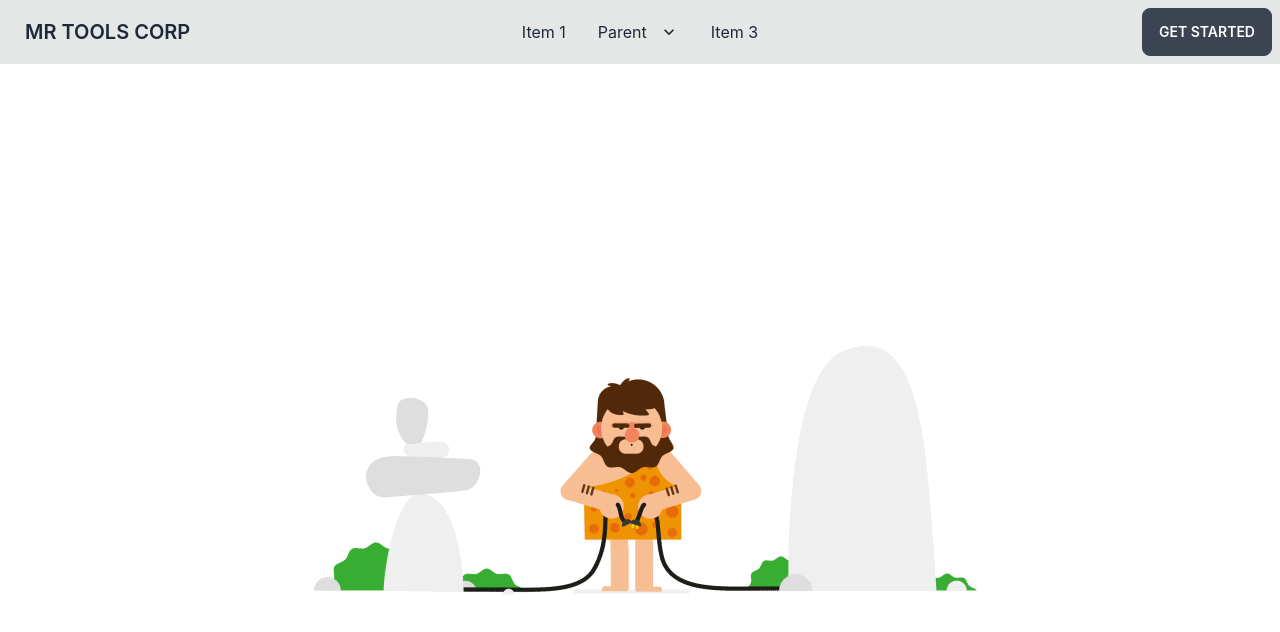
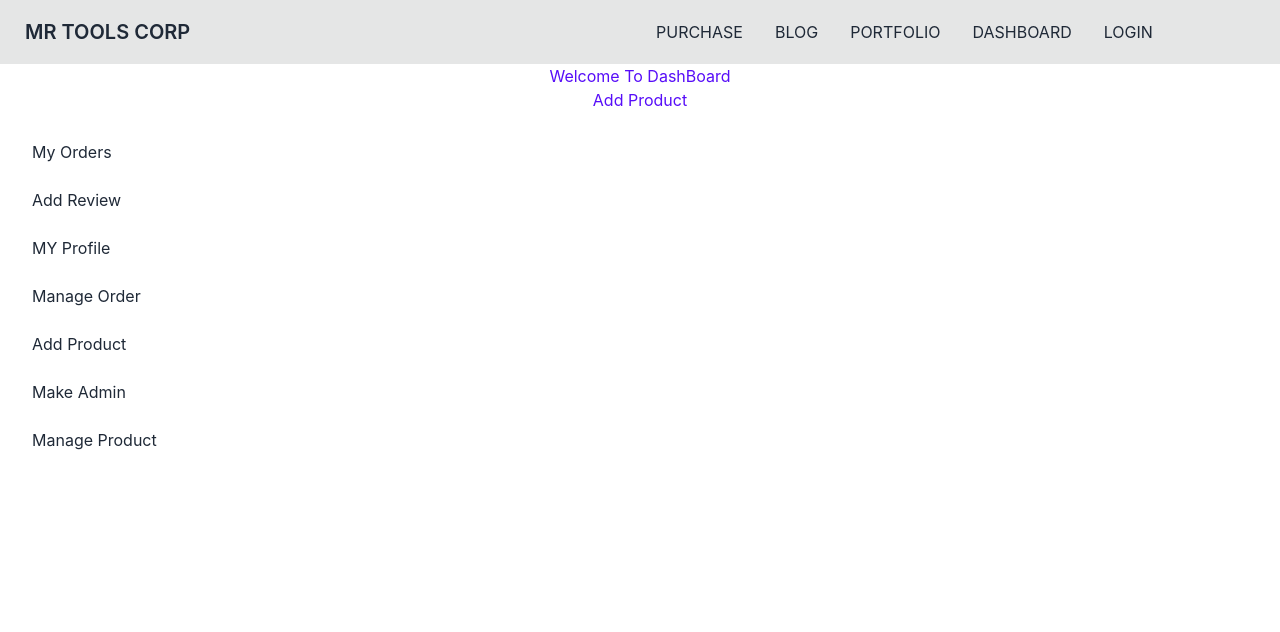
Before and after one commit to MD-MAHBUBUR-RAHMAN/manufacturer-client-assignment-twelve, a React (Create React App) app: page /dashboard/addproduct in a window 1280 px wide. Shown: the top 632 px of the page. Built offline with nearby package versions, Linux system fonts and the light colour scheme; no server answers.

Commit message:
dashboard link create

```diff
--- a/src/App.js
+++ b/src/App.js
@@ -10,7 +10,14 @@ import Dashboard from "./pages/Dashboard/Dashboard";
 import Nav from "./pages/Shared/Nav";
 import Parchase from "./pages/Perchase/Parchase";
 import Blog from "./pages/Blog/Blog";
+import MyOrder from "./pages/Dashboard/MyOrder";
 import MyPortFolio from "./pages/MyPortfolio/MyPortFolio";
+import AddReview from "./pages/Dashboard/AddReview";
+import MyProfile from "./pages/Dashboard/MyProfile";
+import ManageAllOrder from "./pages/Dashboard/ManageAllOrder";
+import AddProduct from "./pages/Dashboard/AddProduct";
+import MakeAdmin from "./pages/Dashboard/MakeAdmin";
+import ManageProduct from "./pages/Dashboard/ManageProduct";
 
 function App() {
   return (
@@ -21,8 +28,15 @@ function App() {
         <Route path="/purchase" element={<Parchase />}></Route>
         <Route path="/blog" element={<Blog />}></Route>
         <Route path="/portfolio" element={<MyPortFolio />}></Route>
-        <Route path="/" element={<Home />}></Route>
-        <Route path="/dashboard" element={<Dashboard />}></Route>
+        <Route path="/dashboard" element={<Dashboard />}>
+          <Route index element={<MyOrder />} />
+          <Route path="addreview" element={<AddReview />} />
+          <Route path="myprofile" element={<MyProfile />} />
+          <Route path="manageorder" element={<ManageAllOrder />} />
+          <Route path="addproduct" element={<AddProduct />} />
+          <Route path="makeadmin" element={<MakeAdmin />} />
+          <Route path="manageproduct" element={<ManageProduct />} />
+        </Route>
         <Route path="/login" element={<Login />}></Route>
         <Route path="/register" element={<Register />}></Route>
         <Route path="/*" element={<Notfound />}></Route>
--- /dev/null
+++ b/src/pages/Dashboard/AddProduct.js
@@ -0,0 +1,11 @@
+import React from "react";
+
+const AddProduct = () => {
+  return (
+    <div>
+      <h3 className="text-center text-primary">Add Product</h3>
+    </div>
+  );
+};
+
+export default AddProduct;
--- /dev/null
+++ b/src/pages/Dashboard/AddReview.js
@@ -0,0 +1,11 @@
+import React from "react";
+
+const AddReview = () => {
+  return (
+    <div>
+      <h3 className="text-center text-primary">MY Review</h3>
+    </div>
+  );
+};
+
+export default AddReview;
--- a/src/pages/Dashboard/Dashboard.js
+++ b/src/pages/Dashboard/Dashboard.js
@@ -1,9 +1,18 @@
 import React from "react";
-import { Outlet } from "react-router-dom";
+import { Link, Outlet } from "react-router-dom";
 
 const Dashboard = () => {
   return (
     <div>
+      <div className="drawer-content flex flex-col items-end">
+        {/* <!-- Page content here --> */}
+        <label
+          htmlFor="dashboard-drawer"
+          className="btn btn-primary drawer-button lg:hidden"
+        >
+          Open drawer
+        </label>
+      </div>
       <h2 className="text-center text-primary">Welcome To DashBoard</h2>
       <Outlet></Outlet>
       <div className="drawer drawer-mobile">
@@ -12,24 +21,31 @@ const Dashboard = () => {
           type="checkbox"
           className="drawer-toggle"
         />
-        <div className="drawer-content flex flex-col items-center justify-center">
-          {/* <!-- Page content here --> */}
-          <label
-            htmlFor="dashboard-drawer"
-            className="btn btn-primary drawer-button lg:hidden"
-          >
-            Open drawer
-          </label>
-        </div>
+
         <div className="drawer-side">
           <label htmlFor="dashboard-drawer" className="drawer-overlay"></label>
           <ul className="menu p-4 overflow-y-auto w-48 bg-base-100 text-base-content">
             {/* <!-- Sidebar content here --> */}
             <li>
-              <a>Sidebar Item 1</a>
+              <Link to="/dashboard">My Orders</Link>
             </li>
             <li>
-              <a>Sidebar Item 2</a>
+              <Link to="/dashboard/addreview">Add Review</Link>
+            </li>
+            <li>
+              <Link to="/dashboard/myprofile">MY Profile</Link>
+            </li>
+            <li>
+              <Link to="/dashboard/manageorder">Manage Order</Link>
+            </li>
+            <li>
+              <Link to="/dashboard/addproduct">Add Product</Link>
+            </li>
+            <li>
+              <Link to="/dashboard/makeadmin">Make Admin</Link>
+            </li>
+            <li>
+              <Link to="/dashboard/manageproduct">Manage Product</Link>
             </li>
           </ul>
         </div>
--- /dev/null
+++ b/src/pages/Dashboard/MakeAdmin.js
@@ -0,0 +1,11 @@
+import React from "react";
+
+const MakeAdmin = () => {
+  return (
+    <div>
+      <h3 className="text-center text-primary">Make Admin Users</h3>
+    </div>
+  );
+};
+
+export default MakeAdmin;
--- /dev/null
+++ b/src/pages/Dashboard/ManageAllOrder.js
@@ -0,0 +1,11 @@
+import React from "react";
+
+const ManageAllOrder = () => {
+  return (
+    <div>
+      <h3 className="text-center text-primary">Manage Order</h3>
+    </div>
+  );
+};
+
+export default ManageAllOrder;
--- /dev/null
+++ b/src/pages/Dashboard/ManageProduct.js
@@ -0,0 +1,11 @@
+import React from "react";
+
+const ManageProduct = () => {
+  return (
+    <div>
+      <h3 className="text-center text-primary">Manage All Products</h3>
+    </div>
+  );
+};
+
+export default ManageProduct;
--- /dev/null
+++ b/src/pages/Dashboard/MyOrder.js
@@ -0,0 +1,11 @@
+import React from "react";
+
+const MyOrder = () => {
+  return (
+    <div>
+      <h3 className="text-center text-primary">MY Order</h3>
+    </div>
+  );
+};
+
+export default MyOrder;
--- /dev/null
+++ b/src/pages/Dashboard/MyProfile.js
@@ -0,0 +1,11 @@
+import React from "react";
+
+const MyProfile = () => {
+  return (
+    <div>
+      <h3 className="text-center text-primary">My Profile</h3>
+    </div>
+  );
+};
+
+export default MyProfile;
--- a/src/pages/Shared/Nav.js
+++ b/src/pages/Shared/Nav.js
@@ -2,11 +2,30 @@ import React from "react";
 import { Link } from "react-router-dom";
 
 const Nav = () => {
+  const menuItems = (
+    <>
+      <li>
+        <Link to="/purchase">PURCHASE</Link>
+      </li>
+      <li>
+        <Link to="/blog">BLOG</Link>
+      </li>
+      <li>
+        <Link to="/portfolio">PORTFOLIO</Link>
+      </li>
+      <li>
+        <Link to="/dashboard">DASHBOARD</Link>
+      </li>
+      <li>
+        <Link to="/login">LOGIN</Link>
+      </li>
+    </>
+  );
   return (
     <div className="navbar bg-base-300">
       <div className="navbar-start">
         <div className="dropdown">
-          <label tabindex="0" className="btn btn-ghost lg:hidden">
+          <label tabIndex="0" className="btn btn-ghost lg:hidden">
             <svg
               xmlns="http://www.w3.org/2000/svg"
               className="h-5 w-5"
@@ -15,45 +34,18 @@ const Nav = () => {
               stroke="currentColor"
             >
               <path
-                stroke-linecap="round"
-                stroke-linejoin="round"
-                stroke-width="2"
+                strokeLinecap="round"
+                strokeLinejoin="round"
+                strokeWidth="2"
                 d="M4 6h16M4 12h8m-8 6h16"
               />
             </svg>
           </label>
           <ul
-            tabindex="0"
+            tabIndex="0"
             className="menu menu-compact dropdown-content mt-3 p-2 shadow bg-base-100 rounded-box w-52"
           >
-            <li>
-              <a>Item 1</a>
-            </li>
-            <li tabindex="0">
-              <a className="justify-between">
-                Parent
-                <svg
-                  className="fill-current"
-                  xmlns="http://www.w3.org/2000/svg"
-                  width="24"
-                  height="24"
-                  viewBox="0 0 24 24"
-                >
-                  <path d="M8.59,16.58L13.17,12L8.59,7.41L10,6L16,12L10,18L8.59,16.58Z" />
-                </svg>
-              </a>
-              <ul className="p-2">
-                <li>
-                  <a>Submenu 1</a>
-                </li>
-                <li>
-                  <a>Submenu 2</a>
-                </li>
-              </ul>
-            </li>
-            <li>
-              <a>Item 3</a>
-            </li>
+            {menuItems}
           </ul>
         </div>
         <Link to="/" className="btn btn-ghost normal-case text-xl">
@@ -61,39 +53,7 @@ const Nav = () => {
         </Link>
       </div>
       <div className="navbar-center hidden lg:flex">
-        <ul className="menu menu-horizontal p-0">
-          <li>
-            <a>Item 1</a>
-          </li>
-          <li tabindex="0">
-            <a>
-              Parent
-              <svg
-                className="fill-current"
-                xmlns="http://www.w3.org/2000/svg"
-                width="20"
-                height="20"
-                viewBox="0 0 24 24"
-              >
-                <path d="M7.41,8.58L12,13.17L16.59,8.58L18,10L12,16L6,10L7.41,8.58Z" />
-              </svg>
-            </a>
-            <ul className="p-2">
-              <li>
-                <a>Submenu 1</a>
-              </li>
-              <li>
-                <a>Submenu 2</a>
-              </li>
-            </ul>
-          </li>
-          <li>
-            <a>Item 3</a>
-          </li>
-        </ul>
-      </div>
-      <div className="navbar-end">
-        <a className="btn">Get started</a>
+        <ul className="menu menu-horizontal p-0">{menuItems}</ul>
       </div>
     </div>
   );
```
